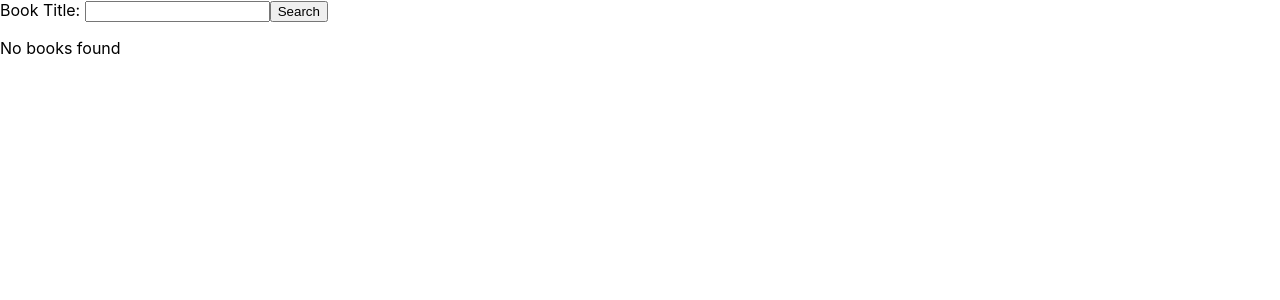
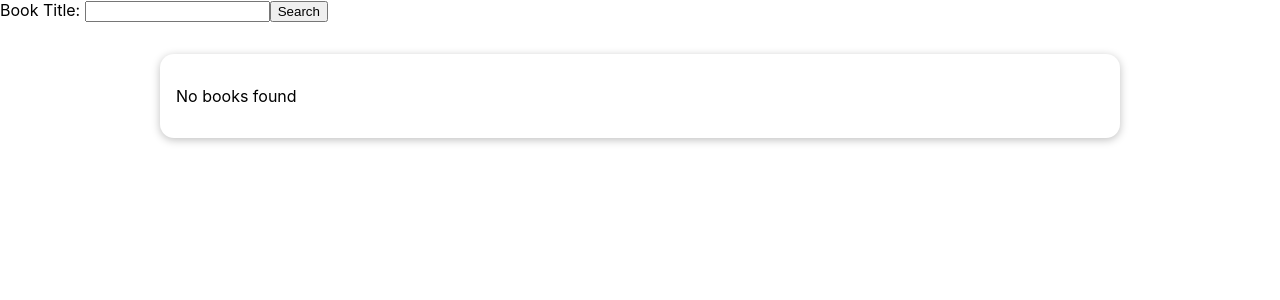
Before and after one commit to JackMartinDev/book-logger, a React (Create React App) app: page / in a window 1280 px wide. Shown: the top 300 px of the page. Built offline with nearby package versions, Linux system fonts and the light colour scheme.

Commit message:
Added Card UI component, BookList and Books css files

```diff
--- /dev/null
+++ b/src/UI/Card.css
@@ -0,0 +1,6 @@
+.card {
+  padding: 1rem;
+  box-shadow: 0 2px 8px rgba(0, 0, 0, 0.25);
+  border-radius: 14px;
+  background-color: white;
+}
--- /dev/null
+++ b/src/UI/Card.js
@@ -0,0 +1,7 @@
+import "./Card.css";
+
+const Card = (props) => {
+  return <div className="card">{props.children}</div>;
+};
+
+export default Card;
--- a/src/components/Books/Book.css
+++ b/src/components/Books/Book.css
@@ -0,0 +1,11 @@
+.book {
+  display: flex;
+  justify-content: space-between;
+  margin: 1rem;
+  padding-bottom: 1rem;
+  border-bottom: 1px solid #ccc;
+}
+
+.book h3 {
+  margin: 0 0 0.25rem 0;
+}
--- a/src/components/Books/Book.js
+++ b/src/components/Books/Book.js
@@ -1,11 +1,15 @@
+import "./Book.css";
+
 const Book = (props) => {
   return (
+    <li className="book">
       <div>
         <img src={props.img}></img>
         <h3>Title: {props.title}</h3>
         <h3>Author: {props.author}</h3>
         <h3>Rating: {props.rating}</h3>
       </div>
+    </li>
   );
 };
 
--- a/src/components/Books/BookList.css
+++ b/src/components/Books/BookList.css
@@ -0,0 +1,11 @@
+.books {
+  max-width: 60rem;
+  width: 90%;
+  margin: 2rem auto;
+}
+
+.books ul {
+  list-style: none;
+  margin: 0;
+  padding: 0;
+}
--- a/src/components/Books/BookList.js
+++ b/src/components/Books/BookList.js
@@ -1,38 +1,46 @@
 import { useState } from "react";
 import Book from "./Book";
+import "./BookList.css";
+import Card from "../../UI/Card";
 
 const DUMMY_ARRAY = [
   {
+    id: "1",
     title: "Haruhi 1",
     author: "John",
     rating: "2",
     img: "http://books.google.com/books/content?id=DZQsE3HYIvQC&printsec=frontcover&img=1&zoom=5&edge=curl&source=gbs_api",
   },
   {
+    id: "2",
     title: "Haruhi 2",
     author: "John",
     rating: "2",
     img: "http://books.google.com/books/content?id=a_c-BAAAQBAJ&printsec=frontcover&img=1&zoom=1&edge=curl&source=gbs_api",
   },
   {
+    id: "3",
     title: "Haruhi 3",
     author: "John",
     rating: "2",
     img: "http://books.google.com/books/content?id=Dq2XJdDXuOIC&printsec=frontcover&img=1&zoom=1&edge=curl&source=gbs_api",
   },
   {
+    id: "4",
     title: "Haruhi 4",
     author: "John",
     rating: "2",
     img: "http://books.google.com/books/content?id=kvmL5Ad5josC&printsec=frontcover&img=1&zoom=1&edge=curl&source=gbs_api",
   },
   {
+    id: "5",
     title: "Haruhi 5",
     author: "John",
     rating: "2",
     img: "http://books.google.com/books/content?id=mDrkgaOmjZYC&printsec=frontcover&img=1&zoom=1&edge=curl&source=gbs_api",
   },
   {
+    id: "6",
     title: "Haruhi 6",
     author: "John",
     rating: "2",
@@ -51,17 +59,22 @@ const BooksList = (props) => {
   if (filteredArray.length === 0) isEmpty = true;
 
   //TODO ADD KEY
+
+  const booksList = filteredArray.map((book) => (
+    <Book
+      id={book.id}
+      img={book.img}
+      title={book.title}
+      author={book.author}
+      rating={book.rating}
+    ></Book>
+  ));
   return (
-    <div>
-      {isEmpty && <p>No books found</p>}
-      {filteredArray.map((book) => (
-        <Book
-          img={book.img}
-          title={book.title}
-          author={book.author}
-          rating={book.rating}
-        ></Book>
-      ))}
+    <div className="books">
+      <Card>
+        {isEmpty && <p>No books found</p>}
+        <ul>{booksList}</ul>
+      </Card>
     </div>
   );
 };
```
Lines whose indentation alone changed are shown as unchanged.
